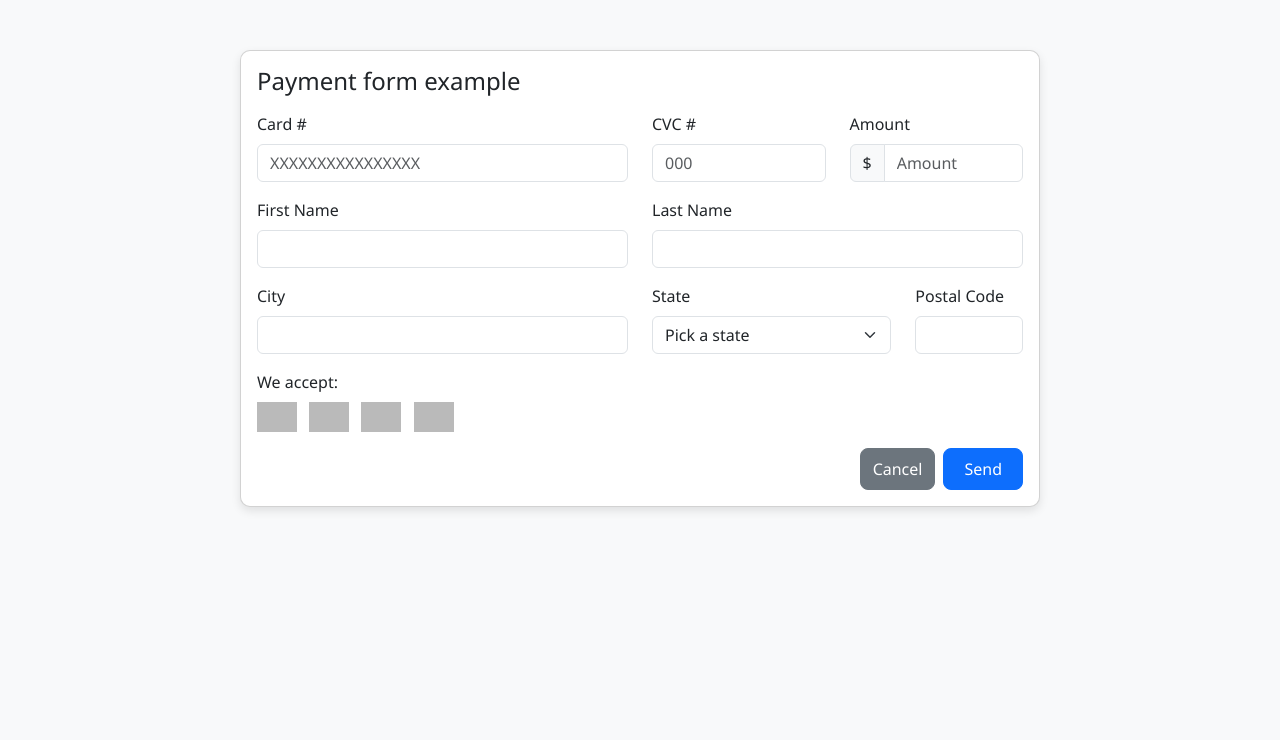
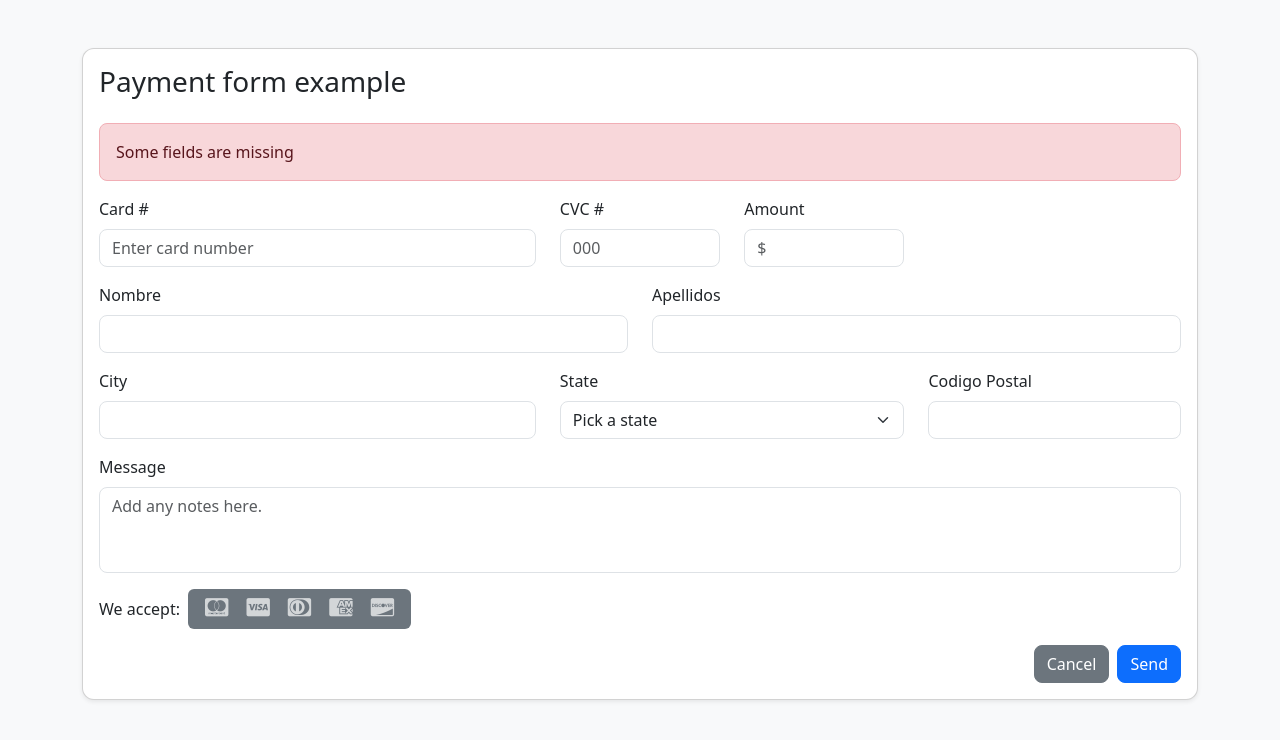
Before and after one commit to 4GeeksAcademy/Alcom2010-Formulario-con-Bootstrap-, a plain HTML site: page index.html in a window 1280 px wide. Drawn offline with nearby package versions, Linux system fonts and the light colour scheme; grey boxes are pictures that could not be loaded.

Commit message:
Formulario con bootstrap

```diff
--- a/index.html
+++ b/index.html
@@ -11,72 +11,101 @@
 
 </head>
 <body>
- <div class="card">
+
+ <div class="container mt-5 mb-5">
+    <div class="card shadow-sm">
       <div class="card-body">
-      <h4 class="card-title mb-3">Payment form example</h4>
+        <h3 class="card-title mb-4">Payment form example</h3>
+        <div class="alert alert-danger">Some fields are missing</div>
 
-      <div class="alert alert-danger" role="alert" id="alertMessage" style="display: none;">
-        Some fields are missing or invalid
+        <form>
+
+          <div class="row mb-3">
+            <div class="col-md-5">
+              <label for="cardNumber" class="form-label">Card #</label>
+              <input type="text" class="form-control" id="cardNumber" maxlength="16" inputmode="numeric" pattern="[0-9]*" placeholder="Enter card number" required>
             </div>
 
-      <form id="paymentForm">
-        <div class="row mb-3">
-          <div class="col-md-6 col-lg-6">
-            <label for="cardNumber" class="form-label">Card #</label>
-            <input type="text" class="form-control" id="cardNumber" maxlength="16" placeholder="XXXXXXXXXXXXXXXX" required>
+            <div class="col-md-2">
+              <label for="cvc" class="form-label">CVC #</label>
+              <input type="text" class="form-control" id="cvc" maxlength="3" inputmode="numeric" pattern="[0-9]*" placeholder="000" required>
             </div>
-          <div class="col-md-3 col-6">
-            <label for="cvc" class="form-label">CVC #</label>
-            <input type="text" class="form-control" id="cvc" maxlength="3" placeholder="000" required>
-          </div>
-          <div class="col-md-3 col-6">
+
+            <div class="col-md-2">
               <label for="amount" class="form-label">Amount</label>
-            <div class="input-group">
-              <span class="input-group-text">$</span>
-              <input type="text" class="form-control" id="amount" placeholder="Amount" required>
-            </div>
+              <input type="text" class="form-control" id="amount" inputmode="numeric" pattern="[0-9]*" placeholder="$" required>
             </div>
           </div>
 
           <div class="row mb-3">
             <div class="col-md-6">
-            <label for="firstName" class="form-label">First Name</label>
-            <input type="text" class="form-control" id="firstName" required>
+              <label for="firstName" class="form-label">Nombre</label>
+              <input type="text" class="form-control" id="firstName" placeholder="" required>
             </div>
+
             <div class="col-md-6">
-            <label for="lastName" class="form-label">Last Name</label>
-            <input type="text" class="form-control" id="lastName" required>
+              <label for="lastName" class="form-label">Apellidos</label>
+              <input type="text" class="form-control" id="lastName" placeholder="" required>
             </div>
           </div>
 
           <div class="row mb-3">
-          <div class="col-md-6">
+            <div class="col-md-5">
               <label for="city" class="form-label">City</label>
               <input type="text" class="form-control" id="city" required>
             </div>
+
             <div class="col-md-4">
               <label for="state" class="form-label">State</label>
               <select id="state" class="form-select" required>
-              <option selected disabled>Pick a state</option>
+                <option value="">Pick a state</option>
                 <option>Madrid</option>
-              <option>Extremadura</option>
+                <option>extremadura</option>
+                <option>Andalucia</option>
                 <option>Asturias</option>
-              <option>Andalucia</option>
               </select>
             </div>
-          <div class="col-md-2">
-            <label for="postalCode" class="form-label">Postal Code</label>
-            <input type="text" class="form-control" id="postalCode" required>
+
+            <div class="col-md-3">
+              <label for="postalCode" class="form-label">Codigo Postal</label>
+              <input type="text" class="form-control" id="postalCode" inputmode="numeric" pattern="[0-9]*" maxlength="5" required>
             </div>
           </div>
 
           <div class="mb-3">
-          <label class="form-label">We accept:</label><br>
-          <div class="card-icons">
-            <img src="https://img.icons8.com/color/48/000000/visa.png" alt="Visa">
-            <img src="https://img.icons8.com/color/48/000000/mastercard.png" alt="MasterCard">
-            <img src="https://img.icons8.com/color/48/000000/amex.png" alt="AmEx">
-            <img src="https://img.icons8.com/color/48/000000/discover.png" alt="Discover">
+            <label for="message" class="form-label">Message</label>
+            <textarea id="message" class="form-control" rows="3" placeholder="Add any notes here."></textarea>
+          </div>
+
+          <div class="d-flex align-items-center mb-3">
+            <label class="form-label me-2 mb-0">We accept:</label>
+            <div class="card-selector-small d-flex align-items-center rounded">
+
+              <input type="radio" name="cardType" id="mastercard" value="mastercard" class="card-radio" required>
+              <label for="mastercard" class="card-label-small">
+                <i class="fa-brands fa-cc-mastercard"></i>
+              </label>
+
+              <input type="radio" name="cardType" id="visa" value="visa" class="card-radio">
+              <label for="visa" class="card-label-small">
+                <i class="fa-brands fa-cc-visa"></i>
+              </label>
+
+              <input type="radio" name="cardType" id="diners" value="diners" class="card-radio">
+              <label for="diners" class="card-label-small">
+                <i class="fa-brands fa-cc-diners-club"></i>
+              </label>
+
+              <input type="radio" name="cardType" id="amex" value="amex" class="card-radio">
+              <label for="amex" class="card-label-small">
+                <i class="fa-brands fa-cc-amex"></i>
+              </label>
+
+              <input type="radio" name="cardType" id="discover" value="discover" class="card-radio">
+              <label for="discover" class="card-label-small">
+                <i class="fa-brands fa-cc-discover"></i>
+              </label>
+
             </div>
           </div>
 
@@ -87,9 +116,9 @@
         </form>
       </div>
     </div>
+  </div>
 
-
-
+ </div>
 
   <script>
     const numericFields = ['cardNumber', 'cvc', 'amount', 'postalCode'];
--- a/styles.css
+++ b/styles.css
@@ -1,46 +1,74 @@
 body {
   background-color: #f8f9fa;
-  font-family: "Segoe UI", Tahoma, Geneva, Verdana, sans-serif;
 }
 
 .card {
-  max-width: 800px;
-  margin: 50px auto;
-  border-radius: 10px;
-  box-shadow: 0 4px 10px rgba(0,0,0,0.1);
+  border-radius: 12px;
+}
+
+.form-control,
+.form-select {
+  border-radius: 8px;
+}
+
+.btn {
+  border-radius: 8px;
 }
 
 .alert {
   border-radius: 8px;
+  font-weight: 500;
 }
 
-.form-control,
-.form-select {
-  border-radius: 6px;
+textarea {
+  resize: none;
 }
 
-.card-icons img {
-  width: 40px;
-  margin-right: 8px;
-  opacity: 0.7;
-  transition: opacity 0.3s;
+/* === Selector de tarjetas compacto === */
+.card-selector-small {
+  background-color: #6c757d;
+  border-radius: 6px;
+  padding: 4px 8px;
 }
 
-.card-icons img:hover {
-  opacity: 1;
+.card-radio {
+  display: none;
 }
 
-.btn-primary {
-  border-radius: 8px;
-  padding: 8px 20px;
+.card-label-small {
+  cursor: pointer;
+  padding: 4px 6px;
+  color: white;
+  opacity: 0.7;
+  transition: all 0.2s ease;
+  margin: 0 3px;
 }
 
-.btn-secondary {
-  border-radius: 8px;
+.card-label-small i {
+  font-size: 1.3rem; /* Más pequeño */
 }
 
-@media (max-width: 576px) {
-  .row > div {
-    margin-bottom: 15px;
+.card-label-small:hover {
+  opacity: 1;
+  transform: scale(1.05);
+}
+
+/* Tarjeta seleccionada */
+.card-radio:checked + .card-label-small {
+  opacity: 1;
+  background-color: rgba(255, 255, 255, 0.15);
+  box-shadow: 0 0 6px rgba(255, 255, 255, 0.3);
+  border-radius: 4px;
+}
+
+/* Responsive */
+@media (max-width: 768px) {
+  .card-selector-small {
+    flex-wrap: wrap;
+    justify-content: flex-start;
+  }
+
+  .card-label-small {
+    margin: 2px;
   }
 }
```
Lines whose indentation alone changed are shown as unchanged.
